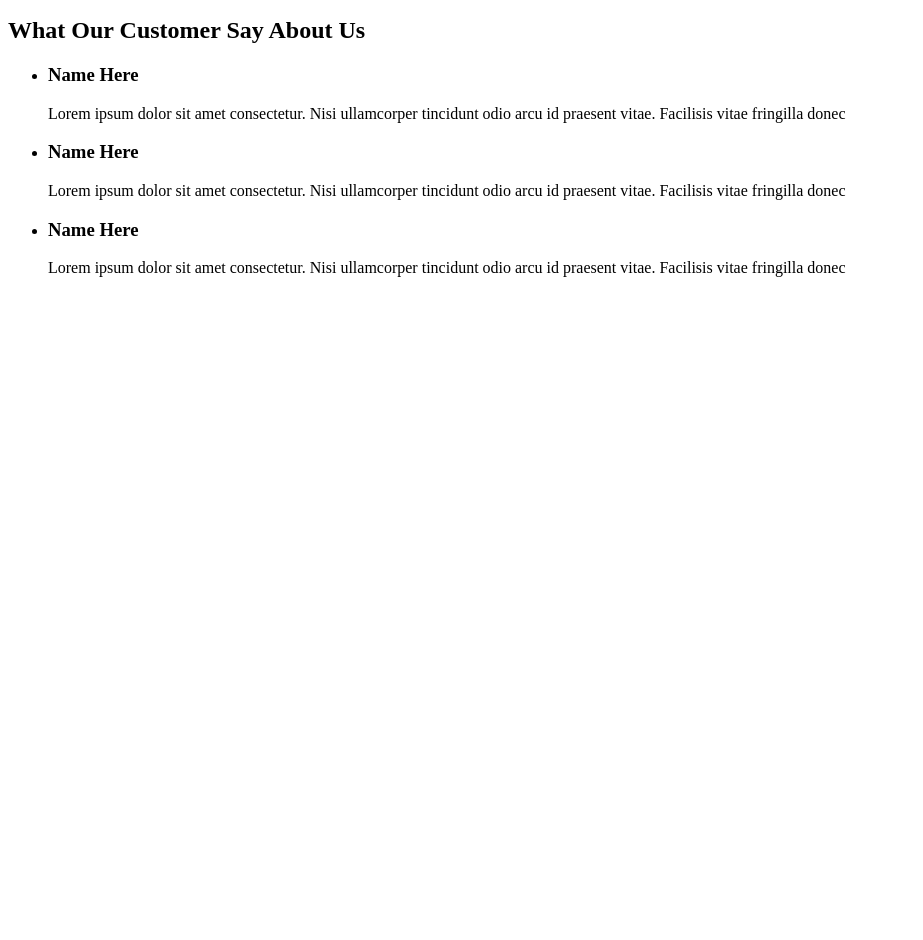
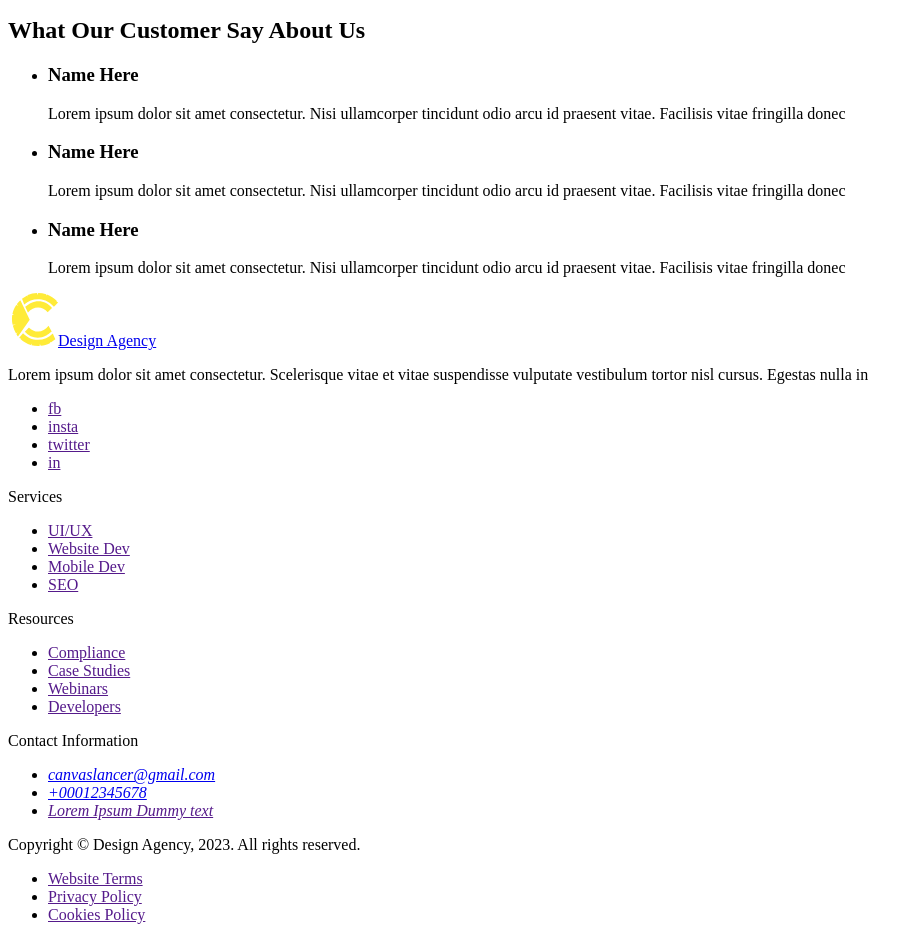
Before and after one commit to inkamish/team-project, a plain HTML site: page index.html in a window 1280 px wide. Shown: the part 3486-4426 px from the top of the page, without its empty margins (0-923 px from the left). Before the commit the page ends 3779 px from the top, so only its background shows below. Drawn offline with Linux system fonts and the light colour scheme.

Commit message:
add footer

```diff
--- a/index.html
+++ b/index.html
@@ -186,5 +186,55 @@
         </ul>
       </section>
     </main>
+    <footer>
+      <a href="./index.html"
+        ><img src="./img/logo.svg" alt="logo" width="50" height="53" />Design
+        Agency</a
+      >
+      <p>
+        Lorem ipsum dolor sit amet consectetur. Scelerisque vitae et vitae
+        suspendisse vulputate vestibulum tortor nisl cursus. Egestas nulla in
+      </p>
+      <ul>
+        <li><a href="" target="_blank" aria-label="facebook-link">fb</a></li>
+        <li>
+          <a href="" target="_blank" aria-label="instagram-link">insta</a>
+        </li>
+        <li>
+          <a href="" target="_blank" aria-label="twitter-link">twitter</a>
+        </li>
+        <li><a href="" target="_blank" aria-label="linkedin-link">in</a></li>
+      </ul>
+      <p>Services</p>
+      <ul>
+        <li><a href="">UI/UX</a></li>
+        <li><a href="">Website Dev</a></li>
+        <li><a href="">Mobile Dev</a></li>
+        <li><a href="">SEO</a></li>
+      </ul>
+      <p>Resources</p>
+      <ul>
+        <li><a href="">Compliance</a></li>
+        <li><a href="">Case Studies</a></li>
+        <li><a href="">Webinars</a></li>
+        <li><a href="">Developers</a></li>
+      </ul>
+      <p>Contact Information</p>
+      <address>
+        <ul>
+          <li>
+            <a href="mailto:canvaslancer@gmail.com">canvaslancer@gmail.com</a>
+          </li>
+          <li><a href="tel:+00012345678">+00012345678</a></li>
+          <li><a href="">Lorem Ipsum Dummy text </a></li>
+        </ul>
+      </address>
+      <p>Copyright &copy; Design Agency, 2023. All rights reserved.</p>
+      <ul>
+        <li><a href="">Website Terms</a></li>
+        <li><a href="">Privacy Policy</a></li>
+        <li><a href="">Cookies Policy</a></li>
+      </ul>
+    </footer>
   </body>
 </html>
```
